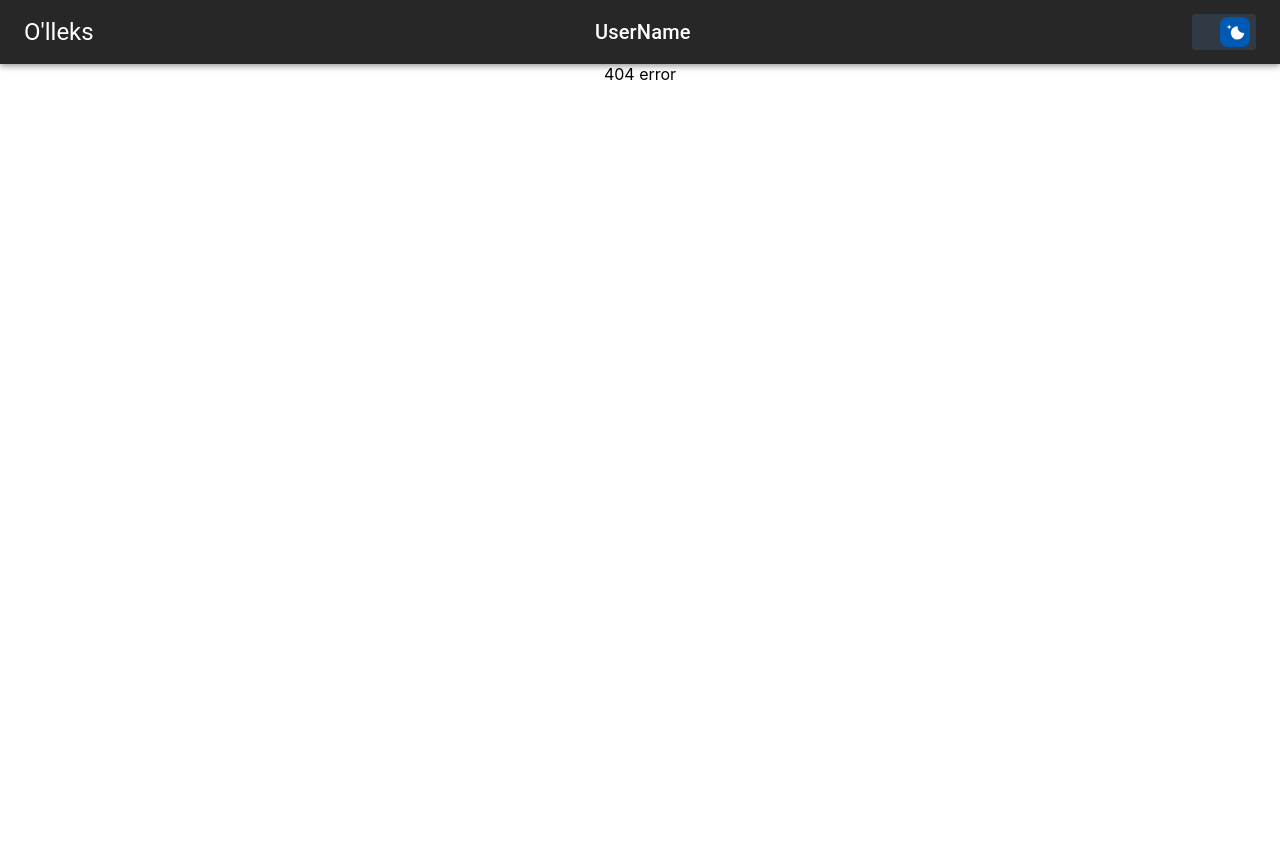
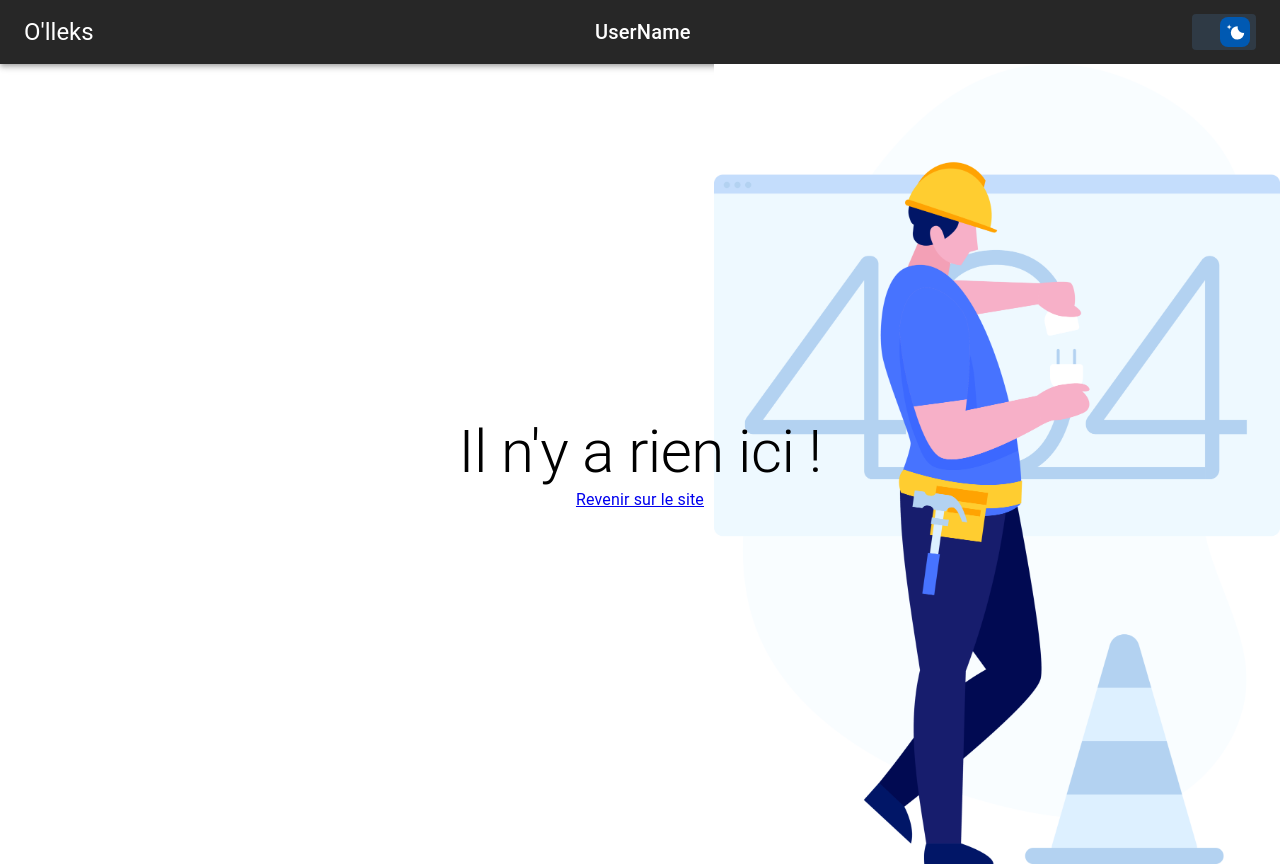
Before and after one commit to JordaneDEVEMY/Graduation_Project_MVP, a React (Create React App) app in the folder client/: page /admins/sites in a window 1280 px wide. Before the commit this address had no page. Before the commit the page ends 800 px from the top, so only its background shows below. Built offline with nearby package versions, Linux system fonts and the light colour scheme.

Commit message:
creation 404 page

```diff
--- a/client/src/components/Error404/Error404.js
+++ b/client/src/components/Error404/Error404.js
@@ -1,11 +1,36 @@
+/* eslint-disable react/no-unescaped-entities */
 import React from 'react';
+import { Box, Typography } from '@mui/material';
+import { Link } from 'react-router-dom';
 import './error404.scss';
+import errorimg from '../../Assets/images/404img.png';
 
 function Error404() {
   return (
-    <>
-      404 error
-    </>
+    <Box sx={{
+      position: 'relative',
+      textAlign: {
+        xs: 'center',
+      },
+      backgroundImage: `url(${errorimg})`,
+      backgroundRepeat: 'no-repeat',
+      backgroundPosition: 'right',
+      backgroundSize: 'contain',
+      height: '100vh',
+      display: 'flex',
+      justifyContent: 'center',
+      alignItems: 'center',
+    }}
+    >
+      <Box>
+        <Typography variant="h2">
+          Il n'y a rien ici !
+        </Typography>
+        <Typography>
+          <Link to="/">Revenir sur le site</Link>
+        </Typography>
+      </Box>
+    </Box>
   );
 }
 
```
Also changed, not shown: client/src/Assets/images/404img.png (added).
